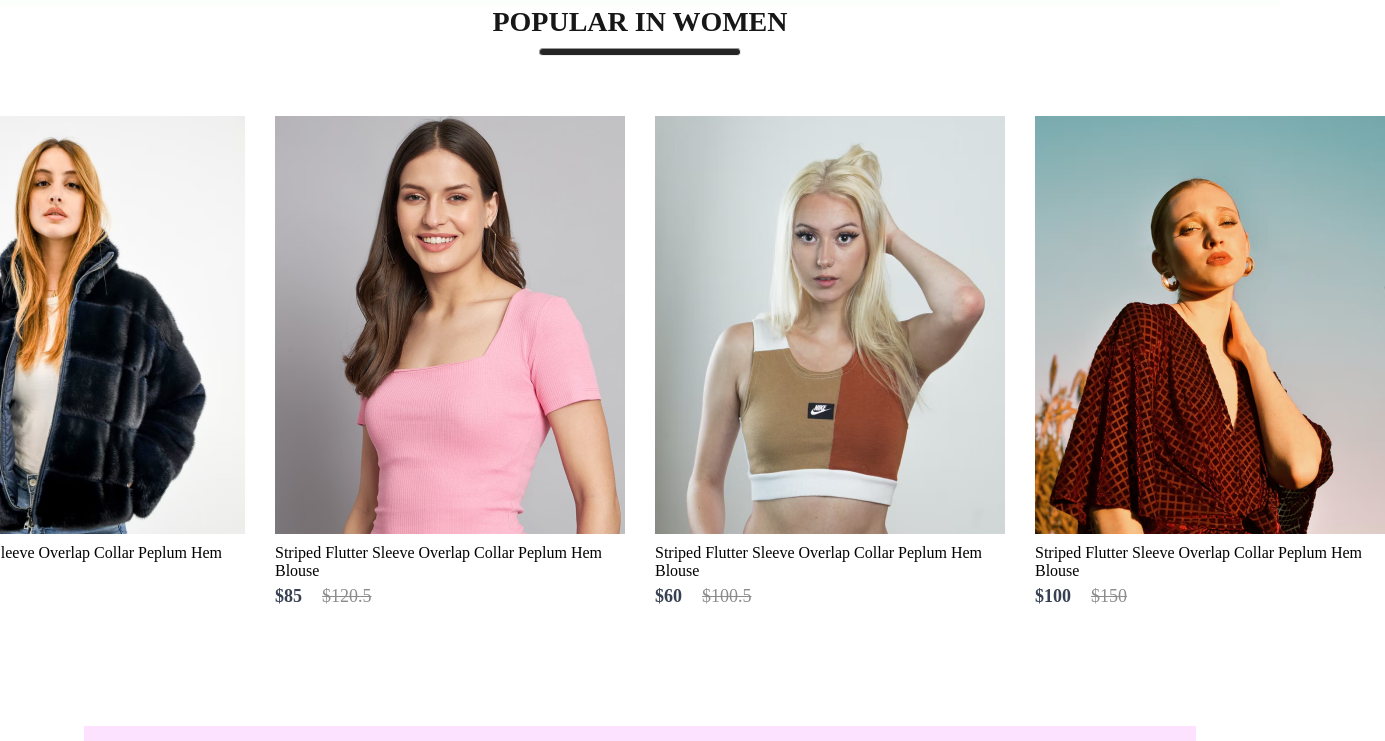
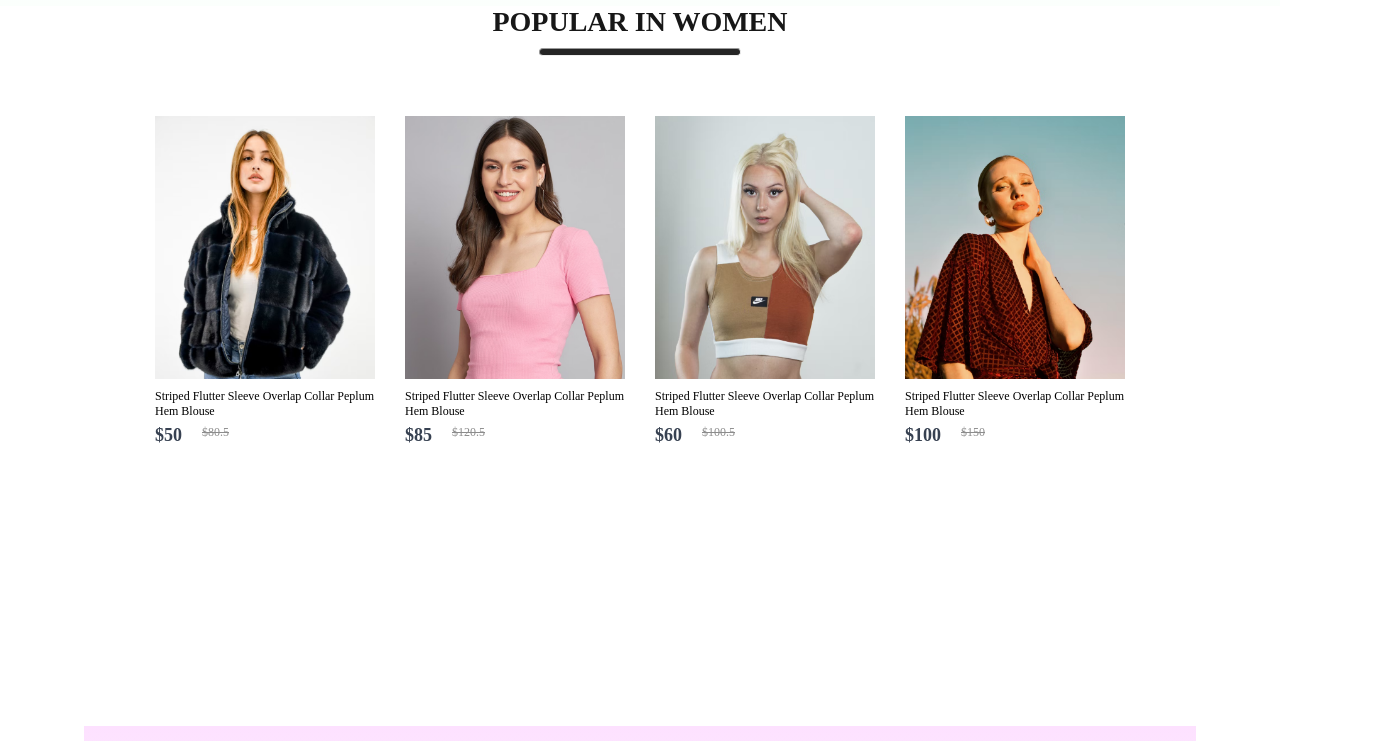
Before and after one commit to jackiejr18/react-ecommerce, a React (Create React App) app in the folder frontend/: page / in a window 1280 px wide. Shown: the part 864-1605 px from the top of the page, 1385 px wide, since content can reach past the window. Built offline with nearby package versions, Linux system fonts and the light colour scheme.

Commit message:
update of item sizes

```diff
--- a/frontend/src/Components/Item/Item.css
+++ b/frontend/src/Components/Item/Item.css
@@ -1,10 +1,15 @@
 .item {
-  width: 350px;
+  width: 280px;
+}
+
+.item img {
+  width: 200px;
 }
 
 .item p {
   margin: 6px 0px;
 }
+
 
 .item-prices {
   display: flex;
@@ -28,3 +33,18 @@
   transform: scale(1.05);
   transition: 0.6s;
 }
+
+@media(max-width:1280px) {
+  .item {
+    width: 220px;
+    font-size: 12px;
+  }
+
+  .item img {
+    width: 220px;
+  }
+
+  .item-price-old {
+    font-size: 12px;
+  }
+}
```
